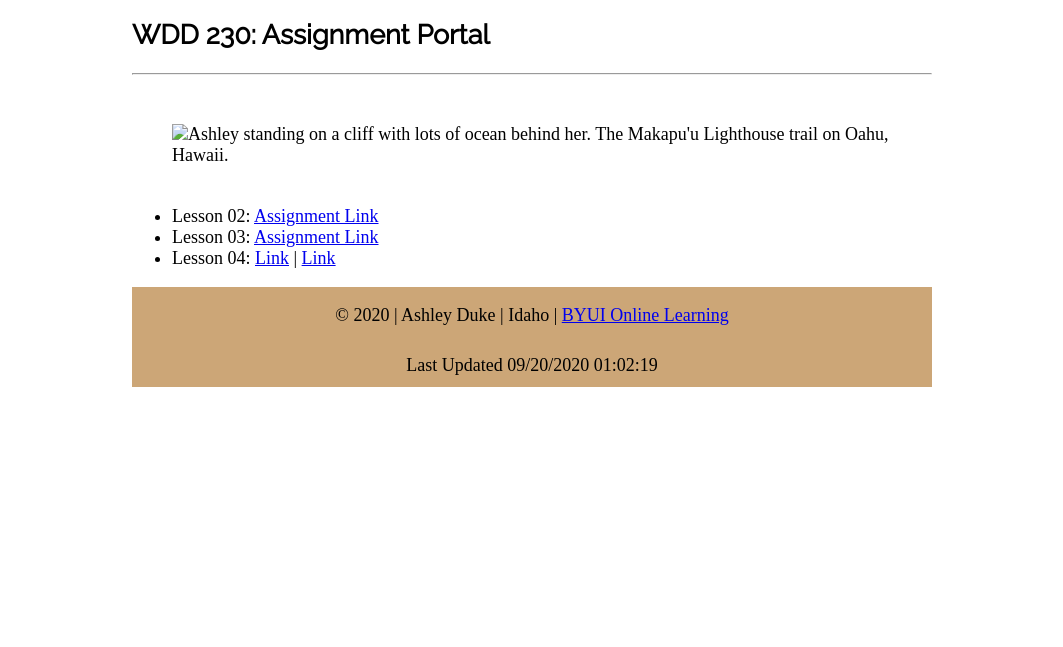
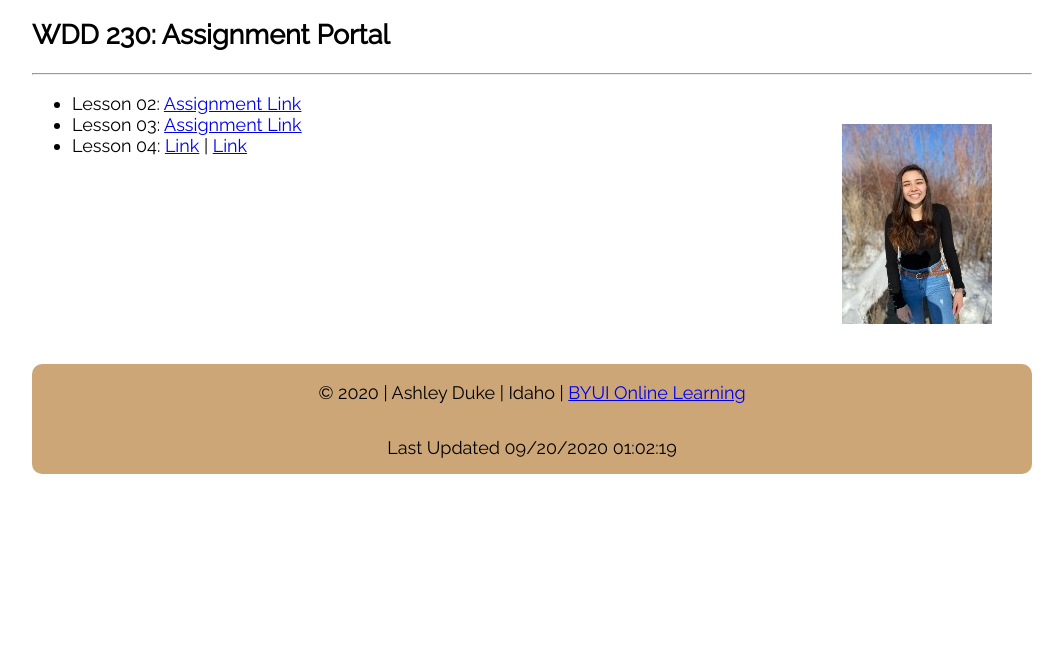
Before and after one commit to dukea2/dukea2.github.io, a plain HTML site: page index.html in a window 1280 px wide. Shown: the part 153-800 px from the top of the page, without its empty margins (108-1171 px from the left). Drawn offline with Linux system fonts and the light colour scheme; a web font is replaced by a local one.

Commit message:
final assignment portal page

```diff
--- a/index.html
+++ b/index.html
@@ -20,7 +20,7 @@
     <main>
         <h2>WDD 230: Assignment Portal</h2>
         <hr>
-        <img src="" alt="Ashley standing on a cliff with lots of ocean behind her. The Makapu'u Lighthouse trail on Oahu, Hawaii.">
+        <img src="IMG_0266 e.jpg" alt="Ashley smiling for a picture in front of bushes and snow.">
         <ul>
             <li>Lesson 02: <a href="/index.html">Assignment Link</a></li>
             <li>Lesson 03: <a href="/index.html">Assignment Link</a></li>
--- a/style.css
+++ b/style.css
@@ -11,6 +11,7 @@ html {
 
 #wrapper {
     background-color: #cca677;
+    border-radius: 10px;
     height: 150px;
     display: flex;
     align-items: center;
@@ -25,8 +26,9 @@ html {
 
 body {
     font-size: 18px; /* 1em or 1rem */
-    max-width: 800px;
+    max-width: 1000px;
     margin: auto;
+    font-family: 'Raleway', sans-serif;
 }
 
 img {
@@ -39,8 +41,10 @@ footer {
     clear: both;
     display: grid;
     background-color: #cca677;
-    height: 100px;
+    border-radius: 10px;
+    height: 110px;
     text-align: center;
+    font-family: 'Raleway', sans-serif;
 }
 
 h2 {
```
Also changed, not shown: IMG_0266 e.jpg (added).
